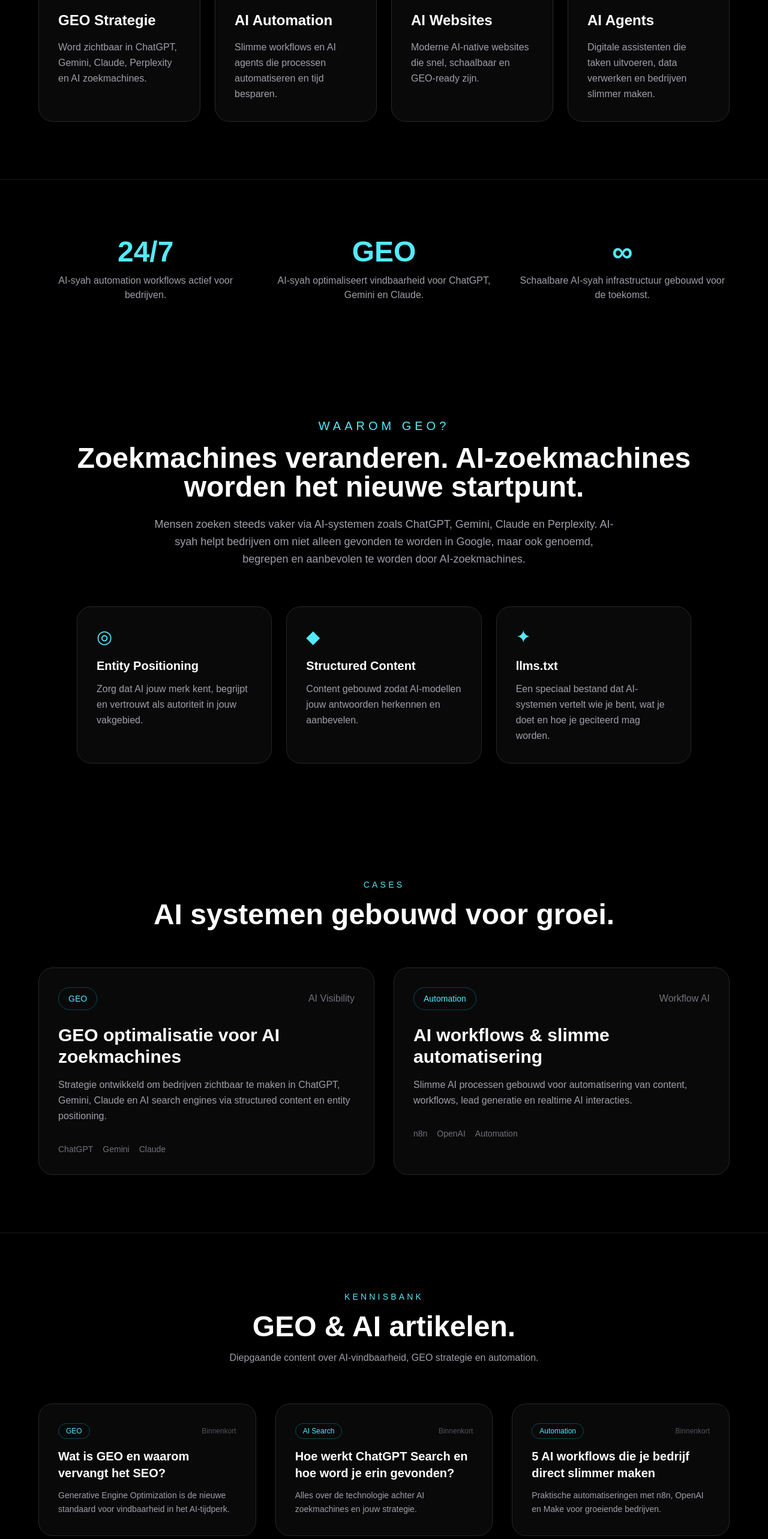
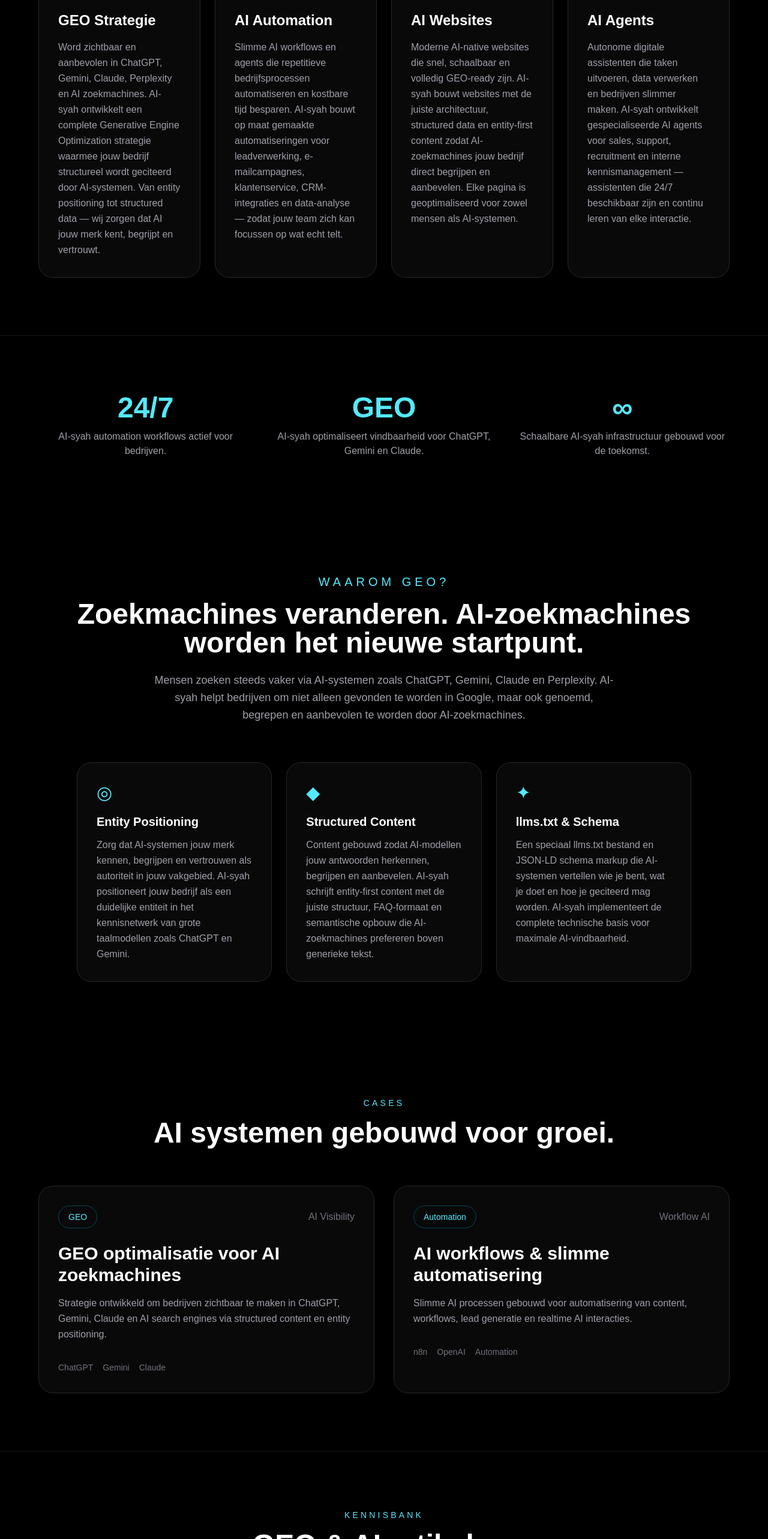
Before and after one commit to seyfikucukunal/ai-syah-nl, a Next.js app: page / in a window 1280 px wide. Shown: the part 2104-4670 px from the top of the page at 60% size. Built offline with nearby package versions, Linux system fonts and the light colour scheme.

Commit message:
GEO: FAQ sectie + uitgebreide content voor hogere content quality score

```diff
--- /dev/null
+++ b/app/components/FAQ.tsx
@@ -0,0 +1,57 @@
+"use client";
+import { useState } from "react";
+import { faqItems } from "../data/content";
+
+export default function FAQ() {
+  const [open, setOpen] = useState<number | null>(0);
+
+  return (
+    <section className="border-t border-zinc-900 px-6 py-24">
+      <div className="mx-auto max-w-3xl">
+        <div className="text-center mb-16">
+          <p className="mb-4 text-sm uppercase tracking-[0.3em] text-cyan-300">FAQ</p>
+          <h2 className="text-4xl font-bold md:text-5xl mb-4">
+            Veelgestelde vragen over GEO.
+          </h2>
+          <p className="text-zinc-400 text-lg">
+            Alles wat je wilt weten over Generative Engine Optimization en AI-vindbaarheid.
+          </p>
+        </div>
+
+        <div className="space-y-3">
+          {faqItems.map((item, i) => (
+            <div
+              key={i}
+              className="border border-zinc-800 rounded-2xl overflow-hidden bg-zinc-900/40 transition-all duration-200 hover:border-zinc-700"
+            >
+              <button
+                onClick={() => setOpen(open === i ? null : i)}
+                className="w-full flex items-center justify-between px-6 py-5 text-left"
+              >
+                <span className="font-semibold text-white pr-4">{item.question}</span>
+                <span className={`text-cyan-400 text-xl shrink-0 transition-transform duration-200 ${open === i ? "rotate-45" : ""}`}>
+                  +
+                </span>
+              </button>
+              {open === i && (
+                <div className="px-6 pb-5">
+                  <p className="text-zinc-400 leading-relaxed">{item.answer}</p>
+                </div>
+              )}
+            </div>
+          ))}
+        </div>
+
+        <div className="text-center mt-12">
+          <p className="text-zinc-500 text-sm mb-4">Nog meer vragen?</p>
+          <a
+            href="#contact"
+            className="inline-block border border-zinc-700 hover:border-cyan-400 hover:text-cyan-300 text-white text-sm font-semibold px-6 py-3 rounded-full transition-all"
+          >
+            Neem contact op →
+          </a>
+        </div>
+      </div>
+    </section>
+  );
+}
--- a/app/data/content.ts
+++ b/app/data/content.ts
@@ -1,18 +1,97 @@
 export const services = [
-  { title: "GEO Strategie", icon: "◎", text: "Word zichtbaar in ChatGPT, Gemini, Claude, Perplexity en AI zoekmachines." },
-  { title: "AI Automation", icon: "⚡", text: "Slimme workflows en AI agents die processen automatiseren en tijd besparen." },
-  { title: "AI Websites", icon: "◆", text: "Moderne AI-native websites die snel, schaalbaar en GEO-ready zijn." },
-  { title: "AI Agents", icon: "✦", text: "Digitale assistenten die taken uitvoeren, data verwerken en bedrijven slimmer maken." },
+  {
+    title: "GEO Strategie",
+    icon: "◎",
+    text: "Word zichtbaar en aanbevolen in ChatGPT, Gemini, Claude, Perplexity en AI zoekmachines. AI-syah ontwikkelt een complete Generative Engine Optimization strategie waarmee jouw bedrijf structureel wordt geciteerd door AI-systemen. Van entity positioning tot structured data — wij zorgen dat AI jouw merk kent, begrijpt en vertrouwt.",
+  },
+  {
+    title: "AI Automation",
+    icon: "⚡",
+    text: "Slimme AI workflows en agents die repetitieve bedrijfsprocessen automatiseren en kostbare tijd besparen. AI-syah bouwt op maat gemaakte automatiseringen voor leadverwerking, e-mailcampagnes, klantenservice, CRM-integraties en data-analyse — zodat jouw team zich kan focussen op wat echt telt.",
+  },
+  {
+    title: "AI Websites",
+    icon: "◆",
+    text: "Moderne AI-native websites die snel, schaalbaar en volledig GEO-ready zijn. AI-syah bouwt websites met de juiste architectuur, structured data en entity-first content zodat AI-zoekmachines jouw bedrijf direct begrijpen en aanbevelen. Elke pagina is geoptimaliseerd voor zowel mensen als AI-systemen.",
+  },
+  {
+    title: "AI Agents",
+    icon: "✦",
+    text: "Autonome digitale assistenten die taken uitvoeren, data verwerken en bedrijven slimmer maken. AI-syah ontwikkelt gespecialiseerde AI agents voor sales, support, recruitment en interne kennismanagement — assistenten die 24/7 beschikbaar zijn en continu leren van elke interactie.",
+  },
 ];
 
 export const articles = [
-  { tag: "GEO", title: "Wat is GEO en waarom vervangt het SEO?", text: "Generative Engine Optimization is de nieuwe standaard voor vindbaarheid in het AI-tijdperk.", date: "Binnenkort" },
-  { tag: "AI Search", title: "Hoe werkt ChatGPT Search en hoe word je erin gevonden?", text: "Alles over de technologie achter AI zoekmachines en jouw strategie.", date: "Binnenkort" },
-  { tag: "Automation", title: "5 AI workflows die je bedrijf direct slimmer maken", text: "Praktische automatiseringen met n8n, OpenAI en Make voor groeiende bedrijven.", date: "Binnenkort" },
+  {
+    tag: "GEO",
+    title: "Wat is GEO en waarom vervangt het SEO?",
+    text: "Generative Engine Optimization is de nieuwe standaard voor vindbaarheid in het AI-tijdperk. Ontdek hoe GEO werkt en waarom jouw bedrijf dit vandaag nog nodig heeft.",
+    date: "2026-05-26",
+    readTime: "8 min",
+    slug: "wat-is-geo",
+    category: "GEO",
+  },
+  {
+    tag: "AI Search",
+    title: "Hoe werkt ChatGPT Search en hoe word je erin gevonden?",
+    text: "Alles over de technologie achter AI zoekmachines en jouw strategie om structureel geciteerd te worden door ChatGPT, Gemini en Perplexity.",
+    date: "2026-05-28",
+    readTime: "6 min",
+    slug: "chatgpt-search-strategie",
+    category: "AI Search",
+  },
+  {
+    tag: "Automation",
+    title: "5 AI workflows die je bedrijf direct slimmer maken",
+    text: "Praktische automatiseringen met n8n, OpenAI en Make voor groeiende bedrijven. Van leadverwerking tot klantenservice — deze workflows besparen direct tijd.",
+    date: "2026-06-01",
+    readTime: "5 min",
+    slug: "ai-workflows-bedrijf",
+    category: "Automation",
+  },
 ];
 
 export const geoBlokken = [
-  { icon: "◎", title: "Entity Positioning", text: "Zorg dat AI jouw merk kent, begrijpt en vertrouwt als autoriteit in jouw vakgebied." },
-  { icon: "◆", title: "Structured Content", text: "Content gebouwd zodat AI-modellen jouw antwoorden herkennen en aanbevelen." },
-  { icon: "✦", title: "llms.txt", text: "Een speciaal bestand dat AI-systemen vertelt wie je bent, wat je doet en hoe je geciteerd mag worden." },
+  {
+    icon: "◎",
+    title: "Entity Positioning",
+    text: "Zorg dat AI-systemen jouw merk kennen, begrijpen en vertrouwen als autoriteit in jouw vakgebied. AI-syah positioneert jouw bedrijf als een duidelijke entiteit in het kennisnetwerk van grote taalmodellen zoals ChatGPT en Gemini.",
+  },
+  {
+    icon: "◆",
+    title: "Structured Content",
+    text: "Content gebouwd zodat AI-modellen jouw antwoorden herkennen, begrijpen en aanbevelen. AI-syah schrijft entity-first content met de juiste structuur, FAQ-formaat en semantische opbouw die AI-zoekmachines prefereren boven generieke tekst.",
+  },
+  {
+    icon: "✦",
+    title: "llms.txt & Schema",
+    text: "Een speciaal llms.txt bestand en JSON-LD schema markup die AI-systemen vertellen wie je bent, wat je doet en hoe je geciteerd mag worden. AI-syah implementeert de complete technische basis voor maximale AI-vindbaarheid.",
+  },
 ];
+
+export const faqItems = [
+  {
+    question: "Wat is Generative Engine Optimization (GEO)?",
+    answer: "Generative Engine Optimization (GEO) is het proces van het optimaliseren van jouw website en content zodat AI-zoekmachines zoals ChatGPT, Gemini, Claude en Perplexity jouw bedrijf kunnen vinden, begrijpen en aanbevelen in hun antwoorden. GEO is de opvolger van traditionele SEO in het AI-tijdperk.",
+  },
+  {
+    question: "Wat is het verschil tussen SEO en GEO?",
+    answer: "SEO richt zich op zichtbaarheid in traditionele zoekmachines zoals Google via rankings en backlinks. GEO richt zich op zichtbaarheid binnen AI-gegenereerde antwoorden via entity positioning, structured data en AI-vriendelijke content. Beide disciplines vullen elkaar aan — bedrijven die in beide investeren hebben het grootste concurrentievoordeel.",
+  },
+  {
+    question: "Waarom is GEO belangrijk voor mijn bedrijf?",
+    answer: "64% van zoekopdrachten vindt nu plaats via AI-systemen. Als jouw bedrijf niet geoptimaliseerd is voor ChatGPT, Gemini of Perplexity, mis je een groeiend deel van potentiële klanten. Bedrijven die nu investeren in GEO bouwen een structureel concurrentievoordeel op voordat de markt verzadigd raakt.",
+  },
+  {
+    question: "Hoe snel zie ik resultaten van GEO optimalisatie?",
+    answer: "Quick wins zoals JSON-LD schema implementatie en robots.txt aanpassingen zijn binnen 1-2 weken merkbaar in AI-zoekmachines. Volledige GEO autoriteitsopbouw en structurele citaties door ChatGPT en Gemini duren gemiddeld 2-3 maanden, afhankelijk van de huidige staat van jouw website.",
+  },
+  {
+    question: "Wat kost een GEO audit van AI-syah?",
+    answer: "Een gratis basis GEO scan is direct beschikbaar via ai-syah.nl/geo-audit. Het volledige rapport met alle bevindingen en een concreet actieplan kost €9,99 voor de eerste scan. Voor doorlopende monitoring biedt AI-syah een maandelijks abonnement voor €29,99 per maand.",
+  },
+  {
+    question: "Welke AI-platforms optimaliseert AI-syah voor?",
+    answer: "AI-syah optimaliseert voor alle grote AI-zoekmachines: ChatGPT (OpenAI), Gemini (Google), Claude (Anthropic), Perplexity en Microsoft Copilot. Elke AI-platform heeft eigen ranking signalen — AI-syah zorgt dat jouw bedrijf op alle platformen zichtbaar en aanbevolen wordt.",
+  },
+];
```
